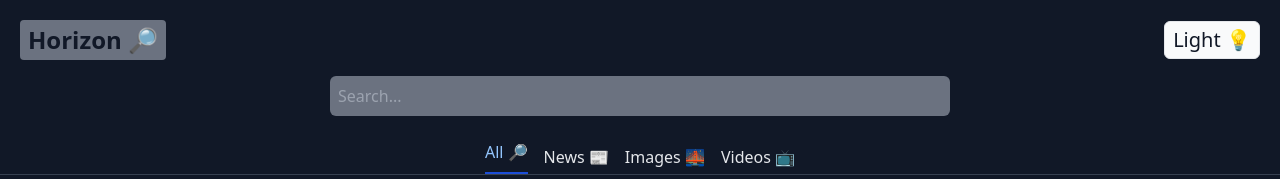
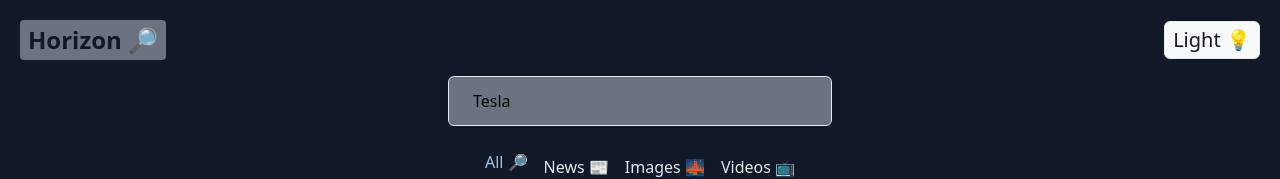
Before and after one commit to britok30/horizon-search, a React (Create React App) app: page /search in a window 1280 px wide. Shown: the top 179 px of the page. Built offline with nearby package versions, Linux system fonts and the light colour scheme; no server answers.

Commit message:
add searching functionality

```diff
--- a/src/components/Search.jsx
+++ b/src/components/Search.jsx
@@ -1,16 +1,26 @@
-import React from 'react';
+import React, { useEffect, useState } from 'react';
+import { useDebounce } from 'use-debounce';
 import { useResultContext } from '../contexts/ResultContextProvider';
 import Links from './Links';
 
 export const Search = () => {
-    const { searchTerm } = useResultContext();
+    const [text, setText] = useState('Tesla');
+    const { setSearchTerm } = useResultContext();
+    const [debouncedValue] = useDebounce(text, 300);
+
+    useEffect(() => {
+        if (debouncedValue) setSearchTerm(debouncedValue);
+        // eslint-disable-next-line
+    }, [debouncedValue]);
+
     return (
-        <div className="mt-4 w-full flex flex-col items-center">
+        <div className="relatvie mt-4 w-full flex flex-col items-center">
             <input
                 type="text"
-                className="p-2 rounded-md focus:outline-none dark:bg-gray-500 w-1/2"
-                placeholder="Search..."
-                onChange={(e) => e.target.value}
+                className="rounded-md dark:bg-gray-500 w-1/2 sm:w-96 h-10 border shadow-sm outline-none focus:outline-none p-6 text-black hover:shadow-lg"
+                placeholder="Search Horizon or type URL"
+                value={text}
+                onChange={(e) => setText(e.target.value)}
             />
             <Links />
         </div>
```
